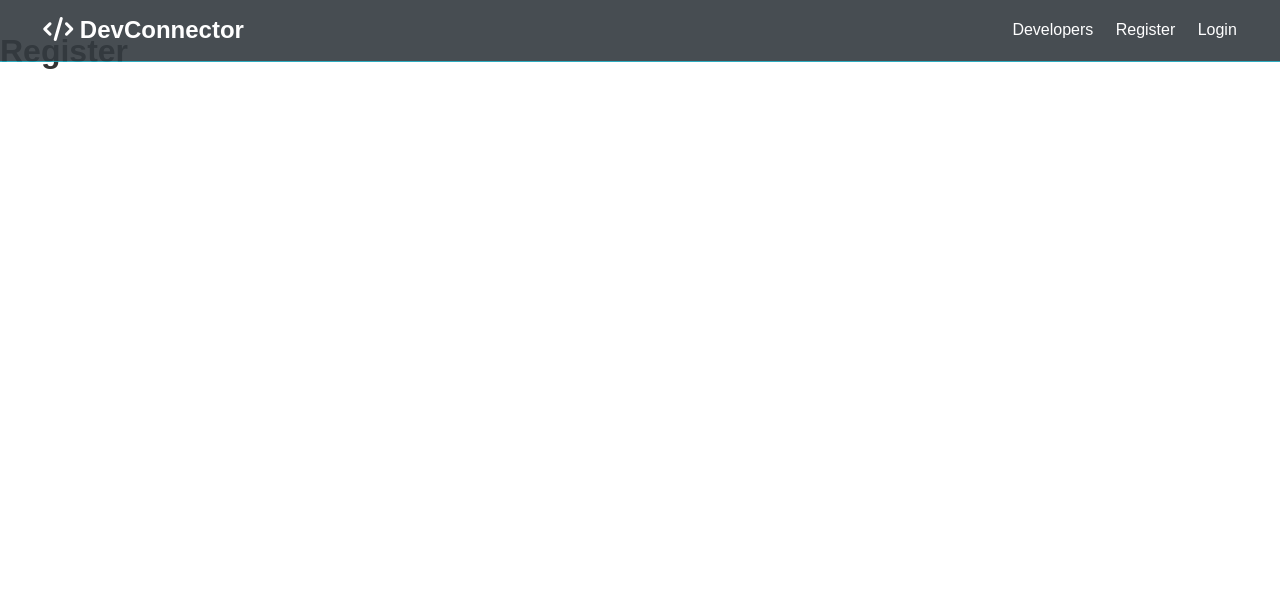
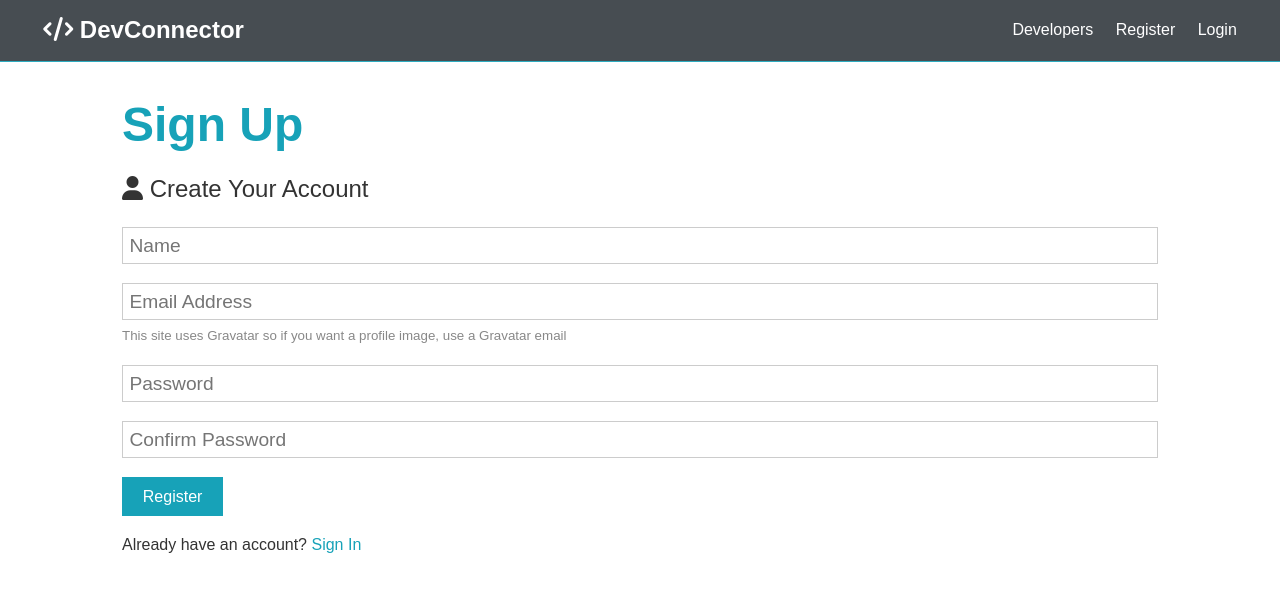
Before and after one commit to bivor-adrito/DEVCONNECTOR, a React (Create React App) app in the folder client/: page /register in a window 1280 px wide. Shown: the top 592 px of the page. Built offline with nearby package versions, Linux system fonts and the light colour scheme; the HTML template or start-up script is replaced by a standard one.

Commit message:
Complete register forms and react hooks.

```diff
--- a/client/src/App.js
+++ b/client/src/App.js
@@ -12,13 +12,13 @@
     <Fragment>
       <Navbar />
       <Route exact path='/' component={Landing} />
-      <scetion className='container'>
+      <section className='container'>
         <Switch>
           <Route exact path='/register' component={Register} />
 
           <Route exact path='/login' component={Login} />
         </Switch>
-      </scetion>
+      </section>
     </Fragment>
   </Router>
 );
--- a/client/src/components/auth/Register.js
+++ b/client/src/components/auth/Register.js
@@ -1,10 +1,88 @@
-import React from 'react';
+import React, { Fragment, useState } from 'react';
 
 const Register = () => {
+  const [formData, setFormData] = useState({
+    name: '',
+    email: '',
+    password: '',
+    password2: '',
+  });
+
+  const { name, email, password, password2 } = formData;
+
+  const onChange = (e) =>
+    setFormData({ ...formData, [e.target.name]: e.target.value });
+
+  const onSubmit = (e) => {
+    e.preventDefault();
+    if (password !== password2) {
+      console.log('Pass do not match');
+    } else {
+      console.log(formData);
+    }
+  };
+
   return (
-    <div>
-      <h1>Register</h1>
-    </div>
+    <Fragment>
+      <h1 className='large text-primary'>Sign Up</h1>
+      <p className='lead'>
+        <i className='fas fa-user'></i> Create Your Account
+      </p>
+      <form className='form' onSubmit={(e) => onSubmit(e)}>
+        <div className='form-group'>
+          <input
+            type='text'
+            placeholder='Name'
+            name='name'
+            value={name}
+            onChange={(e) => onChange(e)}
+            required
+          />
+        </div>
+        <div className='form-group'>
+          <input
+            type='email'
+            placeholder='Email Address'
+            name='email'
+            value={email}
+            onChange={(e) => onChange(e)}
+            required
+          />
+          <small className='form-text'>
+            This site uses Gravatar so if you want a profile image, use a
+            Gravatar email
+          </small>
+        </div>
+        <div className='form-group'>
+          <input
+            type='password'
+            placeholder='Password'
+            name='password'
+            value={password}
+            onChange={(e) => onChange(e)}
+            minLength='6'
+
+            //required
+          />
+        </div>
+        <div className='form-group'>
+          <input
+            type='password'
+            placeholder='Confirm Password'
+            name='password2'
+            value={password2}
+            onChange={(e) => onChange(e)}
+            minLength='6'
+
+            // required
+          />
+        </div>
+        <input type='submit' className='btn btn-primary' value='Register' />
+      </form>
+      <p className='my-1'>
+        Already have an account? <a href='login.html'>Sign In</a>
+      </p>
+    </Fragment>
   );
 };
 
```
